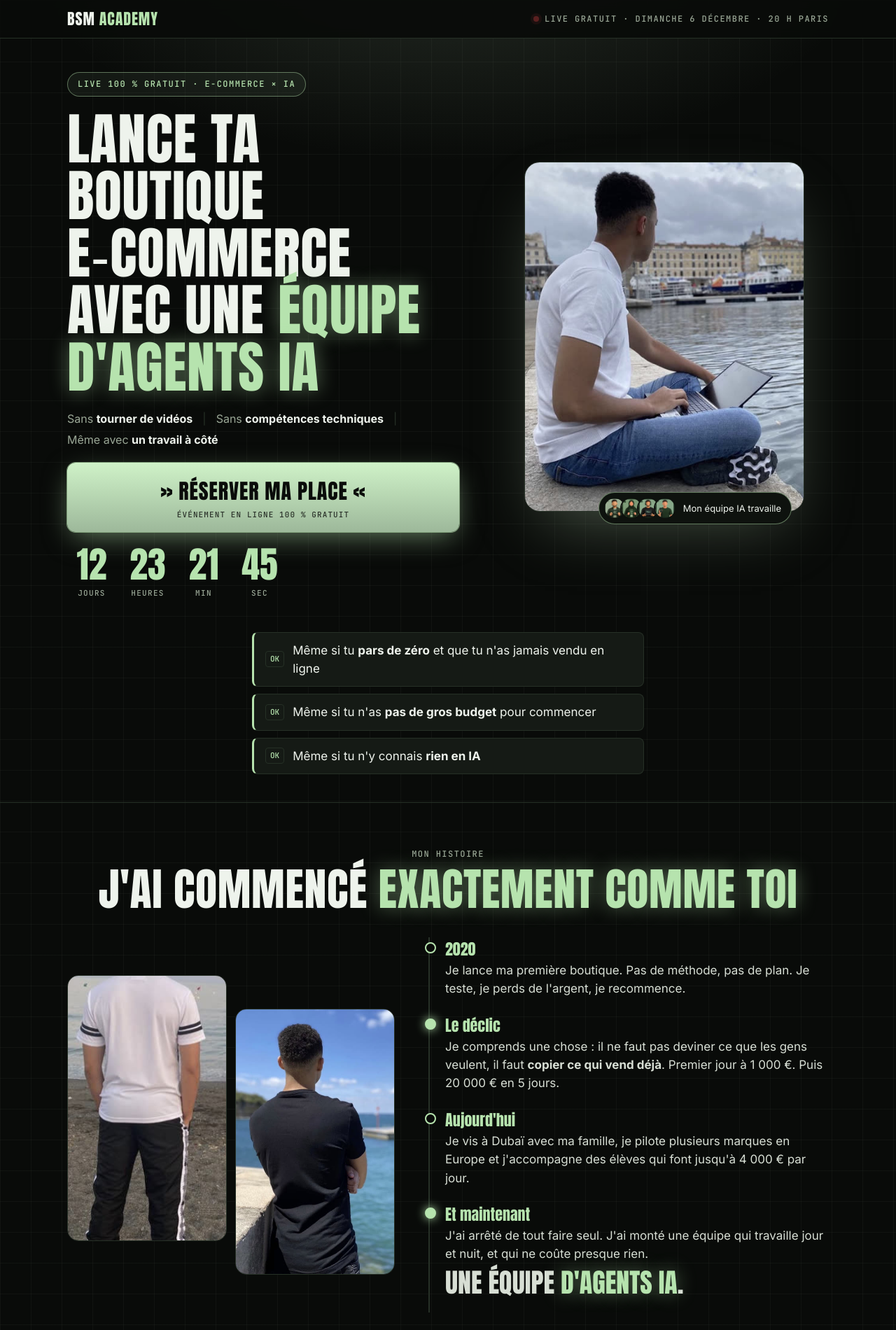
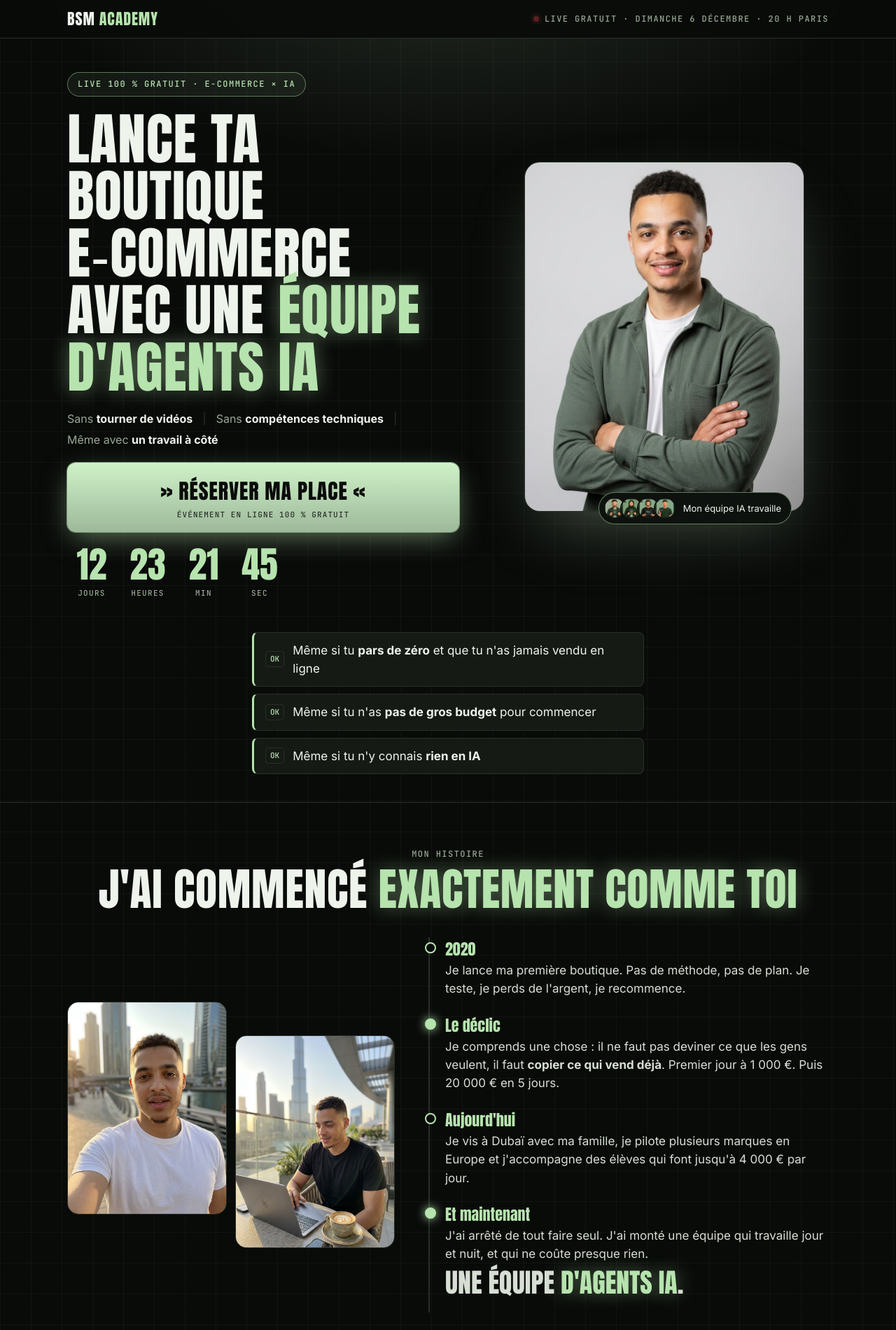
Before and after one commit to BSM-Academy/lv-ezjabhsg81, a plain HTML site: page index.html in a window 1280 px wide. Shown: the top 1900 px of the page at 70% size. Drawn offline with Linux system fonts and the light colour scheme.

Commit message:
Nouvelles photos générées avec Google Flow

```diff
--- a/index.html
+++ b/index.html
@@ -164,7 +164,7 @@ footer .wrap { display: flex; flex-direction: column; gap: 6px; }
 /* Histoire */
 .story { display: grid; grid-template-columns: .9fr 1.1fr; gap: 48px; align-items: center; margin-top: 36px; }
 .story-photos { display: grid; grid-template-columns: 1fr 1fr; gap: 12px; }
-.story-photos img { width: 100%; aspect-ratio: 3 / 5; object-fit: cover; border-radius: 16px; border: 1px solid var(--line); }
+.story-photos img { width: 100%; aspect-ratio: 3 / 4; object-fit: cover; border-radius: 16px; border: 1px solid var(--line); }
 .story-photos img:nth-child(2) { margin-top: 48px; }
 .steps-story { display: flex; flex-direction: column; gap: 0; border-left: 2px solid var(--line); }
 .steps-story div { padding: 0 0 22px 22px; position: relative; }
@@ -222,7 +222,7 @@ footer .wrap { display: flex; flex-direction: column; gap: 6px; }
       </div>
     </div>
     <div class="photo-wrap">
-      <img class="photo" src="img/jaouad-laptop.jpg" alt="Jaouad travaille sur son ordinateur au bord de l'eau">
+      <img class="photo" src="img/jaouad-bras-croises.jpg" alt="Jaouad, bras croisés">
       <div class="team-chip"><span class="avs"><img src="img/agent-produits.jpg" alt=""><img src="img/agent-pages.jpg" alt=""><img src="img/agent-creas.jpg" alt=""><img src="img/agent-ads.jpg" alt=""></span>Mon équipe IA travaille</div>
     </div>
   </div>
@@ -239,7 +239,7 @@ footer .wrap { display: flex; flex-direction: column; gap: 6px; }
   <div class="wrap">
     <div class="center"><span class="mono" style="color:var(--muted)">Mon histoire</span><h2 style="margin-top:8px">J'ai commencé <span class="hl">exactement comme toi</span></h2></div>
     <div class="story">
-      <div class="story-photos"><img src="img/jaouad-plage.jpg" alt="Jaouad face à la mer"><img src="img/jaouad-mer.jpg" alt="Jaouad au bord de l'eau"></div>
+      <div class="story-photos"><img src="img/jaouad-dubai-face-camera.jpg" alt="Jaouad à Dubaï"><img src="img/jaouad-dubai-terrasse.jpg" alt="Jaouad travaille sur une terrasse à Dubaï"></div>
       <div class="steps-story">
         <div><span class="y">2020</span><p>Je lance ma première boutique. Pas de méthode, pas de plan. Je teste, je perds de l'argent, je recommence.</p></div>
         <div class="hot"><span class="y">Le déclic</span><p>Je comprends une chose : il ne faut pas deviner ce que les gens veulent, il faut <b>copier ce qui vend déjà</b>. Premier jour à 1 000 €. Puis 20 000 € en 5 jours.</p></div>
@@ -316,7 +316,7 @@ footer .wrap { display: flex; flex-direction: column; gap: 6px; }
   <div class="wrap">
     <div class="center"><span class="mono" style="color:var(--muted)">Animé par</span><h2 style="margin-top:8px"><span class="hl">Jaouad</span></h2></div>
     <div class="host">
-      <img class="portrait" src="img/jaouad-beige.jpg" alt="Jaouad" style="object-fit:cover;object-position:50% 12%;width:100%">
+      <img class="portrait" src="img/jaouad-macbook.jpg" alt="Jaouad" style="object-fit:cover;object-position:50% 20%;width:100%">
       <div>
         <p>Jaouad est e-commerçant depuis 2020. Depuis Dubaï, il pilote plusieurs marques en Europe et a fait jusqu'à <b>20 000 € de chiffre d'affaires en 5 jours</b> sur une seule boutique.</p>
         <p>Avec BSM Academy, il accompagne des débutants jusqu'à leurs premières journées à plusieurs milliers d'euros. Aujourd'hui, il fait tourner ses boutiques avec une <b>équipe d'agents IA</b>, et c'est ce qu'il te montre pendant ce live.</p>
```
Also changed, not shown: img/jaouad-beige.jpg (deleted), img/jaouad-bras-croises.jpg (added), img/jaouad-dubai-face-camera.jpg (added), img/jaouad-dubai-terrasse.jpg (added), img/jaouad-laptop.jpg (deleted), img/jaouad-macbook.jpg (added), img/jaouad-mer.jpg (deleted), img/jaouad-plage.jpg (deleted).
